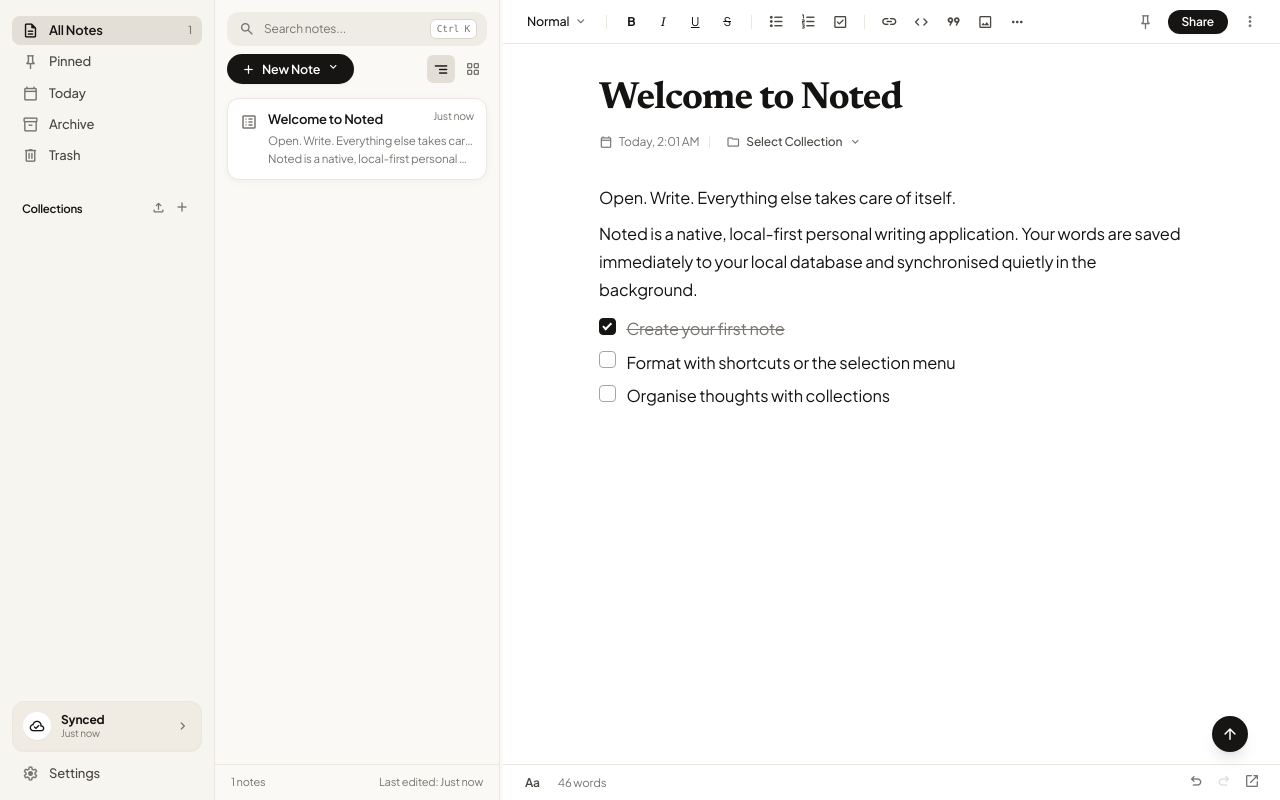
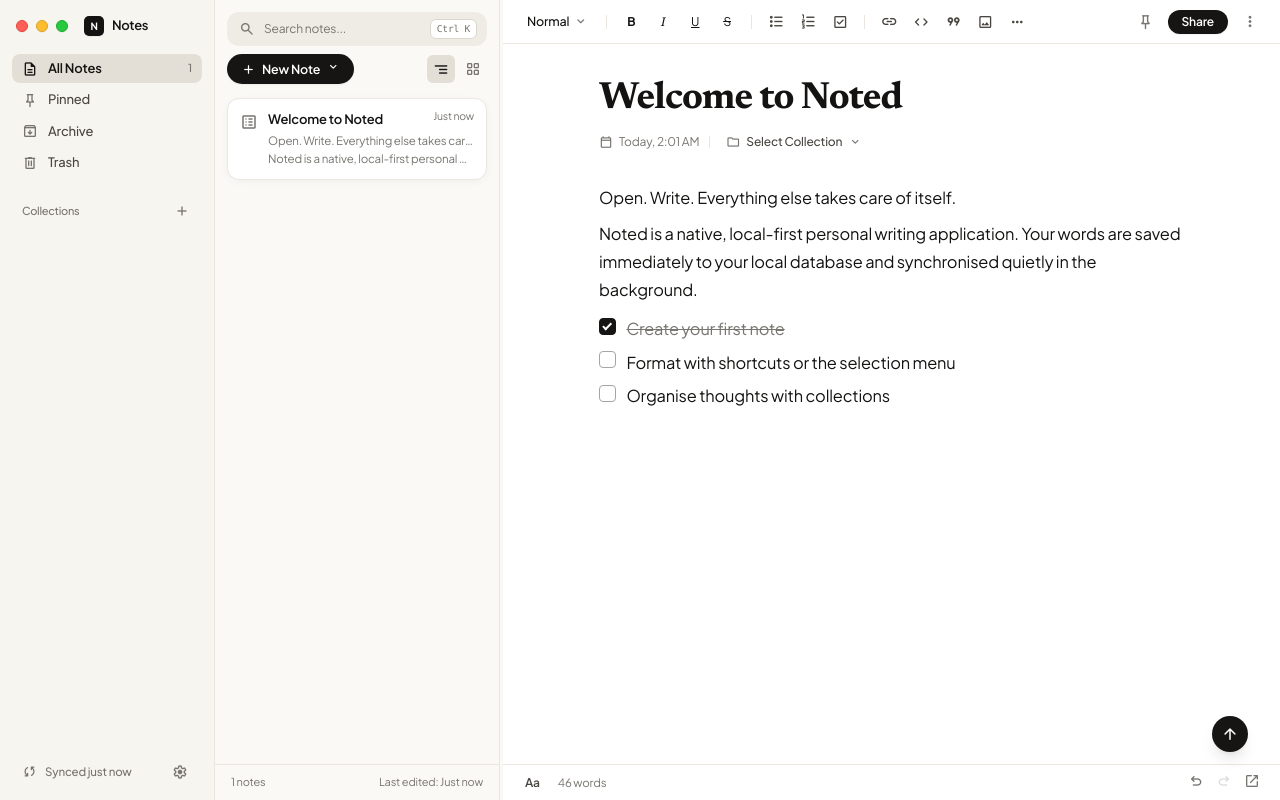
Before and after one commit to jayo14/noted, a React (Vite) app: page / in a window 1280 px wide. Built offline with nearby package versions, Linux system fonts and the light colour scheme.

Commit message:
feat: align sidebar with macos apple notes design

```diff
--- a/src/components/navigation/Sidebar.tsx
+++ b/src/components/navigation/Sidebar.tsx
@@ -2,6 +2,7 @@ import React, { useState, useEffect } from "react";
 import type { NavSection, Collection, Note } from "@/types";
 import { authService, type AuthUser } from "@/services/authService";
 import { Icon } from "@/components/ui/Icon";
+import { getCurrentWindow } from "@tauri-apps/api/window";
 
 interface SidebarProps {
   activeSection: NavSection;
@@ -9,7 +10,7 @@ interface SidebarProps {
   notes: Note[];
   collections: Collection[];
   onSelectSection: (section: NavSection, collectionId?: string | null) => void;
-  onCreateCollection: (name: string) => Promise<void>;
+  onCreateCollection: (name: string, icon?: string) => Promise<void>;
   onRenameCollection: (id: string, name: string) => Promise<void>;
   onDeleteCollection: (id: string) => Promise<void>;
   onOpenSettings: () => void;
@@ -20,11 +21,12 @@ function getCollectionIcon(name: string, customIcon?: string): string {
   if (customIcon) return customIcon;
   const lower = name.toLowerCase();
   if (lower.includes("idea")) return "lightbulb";
+  if (lower.includes("work") || lower.includes("office")) return "folder";
   if (lower.includes("task") || lower.includes("todo")) return "check_box";
-  if (lower.includes("personal") || lower.includes("life")) return "person";
-  if (lower.includes("project") || lower.includes("work")) return "folder";
+  if (lower.includes("personal") || lower.includes("life")) return "folder";
+  if (lower.includes("project")) return "folder";
   if (lower.includes("later") || lower.includes("wait") || lower.includes("time")) return "schedule";
-  if (lower.includes("book") || lower.includes("read") || lower.includes("study")) return "school";
+  if (lower.includes("book") || lower.includes("read") || lower.includes("study") || lower.includes("learn")) return "school";
   if (lower.includes("travel") || lower.includes("trip")) return "flight";
   if (lower.includes("grocery") || lower.includes("shop")) return "shopping_cart";
   return "folder";
@@ -47,6 +49,7 @@ export const Sidebar: React.FC<SidebarProps> = ({
   const [editingCollectionId, setEditingCollectionId] = useState<string | null>(null);
   const [editingName, setEditingName] = useState("");
   const [currentUser, setCurrentUser] = useState<AuthUser | null>(null);
+  const [isTrafficHovered, setIsTrafficHovered] = useState(false);
 
   useEffect(() => {
     const unsub = authService.subscribe((state) => {
@@ -76,11 +79,117 @@ export const Sidebar: React.FC<SidebarProps> = ({
 
   const isNavActive = (section: NavSection) => activeSection === section && activeCollectionId === null;
 
+  const handleClose = async () => {
+    try {
+      const appWindow = getCurrentWindow();
+      await appWindow.close();
+    } catch {}
+  };
+
+  const handleMinimize = async () => {
+    try {
+      const appWindow = getCurrentWindow();
+      await appWindow.minimize();
+    } catch {}
+  };
+
+  const handleMaximize = async () => {
+    try {
+      const appWindow = getCurrentWindow();
+      await appWindow.toggleMaximize();
+    } catch {}
+  };
+
   return (
     <aside className="flex h-full w-[215px] flex-shrink-0 flex-col justify-between border-r border-[var(--border-subtle)] bg-[var(--bg-sidebar)] p-3 text-[var(--text-primary)] select-none">
       <div className="flex flex-col gap-1">
+        {/* macOS Traffic Lights + App Title */}
+        <div
+          data-tauri-drag-region
+          className="flex items-center gap-3 px-1 pt-1 pb-3.5"
+        >
+          {/* Traffic Lights */}
+          <div
+            className="flex items-center gap-2 group/traffic py-1 cursor-pointer"
+            onMouseEnter={() => setIsTrafficHovered(true)}
+            onMouseLeave={() => setIsTrafficHovered(false)}
+          >
+            {/* Red: Close */}
+            <button
+              onClick={handleClose}
+              className="flex h-3 w-3 items-center justify-center rounded-full bg-[#FF5F56] border border-[#E0443E] transition-transform active:scale-90 cursor-pointer shadow-2xs"
+              title="Close"
+              aria-label="Close"
+            >
+              <svg
+                className={`h-1.5 w-1.5 text-[#4D0000] transition-opacity ${
+                  isTrafficHovered ? "opacity-100" : "opacity-0"
+                }`}
+                viewBox="0 0 24 24"
+                strokeWidth="3.5"
+                stroke="currentColor"
+                fill="none"
+              >
+                <line x1="18" y1="6" x2="6" y2="18" />
+                <line x1="6" y1="6" x2="18" y2="18" />
+              </svg>
+            </button>
+
+            {/* Yellow: Minimize */}
+            <button
+              onClick={handleMinimize}
+              className="flex h-3 w-3 items-center justify-center rounded-full bg-[#FFBD2E] border border-[#DEA123] transition-transform active:scale-90 cursor-pointer shadow-2xs"
+              title="Minimize"
+              aria-label="Minimize"
+            >
+              <svg
+                className={`h-1.5 w-1.5 text-[#664D00] transition-opacity ${
+                  isTrafficHovered ? "opacity-100" : "opacity-0"
+                }`}
+                viewBox="0 0 24 24"
+                strokeWidth="4"
+                stroke="currentColor"
+                fill="none"
+              >
+                <line x1="5" y1="12" x2="19" y2="12" />
+              </svg>
+            </button>
+
+            {/* Green: Maximize */}
+            <button
+              onClick={handleMaximize}
+              className="flex h-3 w-3 items-center justify-center rounded-full bg-[#27C93F] border border-[#1AAB29] transition-transform active:scale-90 cursor-pointer shadow-2xs"
+              title="Maximize"
+              aria-label="Maximize"
+            >
+              <svg
+                className={`h-1.5 w-1.5 text-[#004D11] transition-opacity ${
+                  isTrafficHovered ? "opacity-100" : "opacity-0"
+                }`}
+                viewBox="0 0 24 24"
+                strokeWidth="3.5"
+                stroke="currentColor"
+                fill="none"
+              >
+                <polyline points="15 3 21 3 21 9" />
+                <polyline points="9 21 3 21 3 15" />
+              </svg>
+            </button>
+          </div>
+
+          {/* Brand Icon & Name */}
+          <div className="flex items-center gap-2 ml-1">
+            <div className="flex h-5 w-5 items-center justify-center rounded-[5px] bg-[#141312] text-white shadow-2xs">
+              <span className="text-[10px] font-bold tracking-tighter leading-none">N</span>
+            </div>
+            <span className="text-[13px] font-semibold tracking-tight text-[var(--text-primary)]">
+              Notes
+            </span>
+          </div>
+        </div>
+
         {/* Primary Navigation Sections */}
-        <nav className="flex flex-col gap-0.5 pt-1">
+        <nav className="flex flex-col gap-0.5">
           {/* All Notes */}
           <button
             onClick={() => onSelectSection("all")}
@@ -91,7 +200,7 @@ export const Sidebar: React.FC<SidebarProps> = ({
             }`}
           >
             <div className="flex items-center gap-2.5">
-              <Icon name="description" size={17} className={isNavActive("all") ? "text-[var(--accent)]" : "text-[var(--text-muted)]"} />
+              <Icon name="description" size={16} className={isNavActive("all") ? "text-[var(--accent)]" : "text-[var(--text-muted)]"} />
               <span className="text-[13px]">All Notes</span>
             </div>
             <span className="text-[11px] font-medium text-[var(--text-muted)]">{allCount}</span>
@@ -107,27 +216,12 @@ export const Sidebar: React.FC<SidebarProps> = ({
             }`}
           >
             <div className="flex items-center gap-2.5">
-              <Icon name="keep" size={17} className={isNavActive("pinned") ? "text-[var(--accent)]" : "text-[var(--text-muted)]"} />
+              <Icon name="push_pin" size={16} className={isNavActive("pinned") ? "text-[var(--accent)]" : "text-[var(--text-muted)]"} />
               <span className="text-[13px]">Pinned</span>
             </div>
             {pinnedCount > 0 && (
               <span className="text-[11px] font-medium text-[var(--text-muted)]">{pinnedCount}</span>
             )}
-          </button>
-
-          {/* Today */}
-          <button
-            onClick={() => onSelectSection("today")}
-            className={`flex w-full items-center justify-between rounded-lg px-2.5 py-1.5 text-xs font-medium transition-colors ${
-              isNavActive("today")
-                ? "bg-[var(--bg-surface-active)] font-semibold text-[var(--text-primary)]"
-                : "text-[var(--text-secondary)] hover:bg-[var(--bg-surface-hover)] hover:text-[var(--text-primary)]"
-            }`}
-          >
-            <div className="flex items-center gap-2.5">
-              <Icon name="calendar_today" size={17} className={isNavActive("today") ? "text-[var(--accent)]" : "text-[var(--text-muted)]"} />
-              <span className="text-[13px]">Today</span>
-            </div>
           </button>
 
           {/* Archive */}
@@ -140,7 +234,7 @@ export const Sidebar: React.FC<SidebarProps> = ({
             }`}
           >
             <div className="flex items-center gap-2.5">
-              <Icon name="inventory_2" size={17} className={isNavActive("archive") ? "text-[var(--accent)]" : "text-[var(--text-muted)]"} />
+              <Icon name="archive" size={16} className={isNavActive("archive") ? "text-[var(--accent)]" : "text-[var(--text-muted)]"} />
               <span className="text-[13px]">Archive</span>
             </div>
           </button>
@@ -155,151 +249,105 @@ export const Sidebar: React.FC<SidebarProps> = ({
             }`}
           >
             <div className="flex items-center gap-2.5">
-              <Icon name="delete" size={17} className={isNavActive("trash") ? "text-[var(--accent)]" : "text-[var(--text-muted)]"} />
+              <Icon name="delete" size={16} className={isNavActive("trash") ? "text-[var(--accent)]" : "text-[var(--text-muted)]"} />
               <span className="text-[13px]">Trash</span>
             </div>
           </button>
         </nav>
 
         {/* Collections Section */}
-        <div className="mt-4 flex flex-col">
+        <div className="mt-4 flex flex-col gap-1">
           <div className="flex items-center justify-between px-2.5 py-1">
-            <span className="text-[11.5px] font-semibold tracking-tight text-[var(--text-primary)]">
+            <span className="text-[11px] font-medium tracking-tight text-[var(--text-muted)]">
               Collections
             </span>
-            <div className="flex items-center gap-1">
-              {onImportFile && (
-                <label
-                  className="cursor-pointer rounded p-0.5 text-[var(--text-muted)] hover:text-[var(--text-primary)] transition-colors"
-                  title="Import note file"
-                >
-                  <Icon name="upload" size={15} />
-                  <input
-                    type="file"
-                    accept=".md,.markdown,.txt,.json"
-                    className="hidden"
-                    onChange={(e) => {
-                      const file = e.target.files?.[0];
-                      if (file && onImportFile) onImportFile(file);
-                      e.target.value = "";
-                    }}
-                  />
-                </label>
-              )}
             <button
               onClick={() => setIsCreatingCollection(true)}
-                className="rounded p-0.5 text-[var(--text-muted)] hover:text-[var(--text-primary)] transition-colors"
-                title="Create Collection"
+              className="flex h-5 w-5 items-center justify-center rounded text-[var(--text-muted)] hover:bg-[var(--bg-surface-hover)] hover:text-[var(--text-primary)] transition-colors"
+              title="New Collection"
             >
               <Icon name="add" size={16} />
             </button>
           </div>
-          </div>
 
           {/* Inline creation input */}
           {isCreatingCollection && (
-            <div className="flex items-center gap-1 px-2.5 py-1.5">
+            <div className="px-2 py-1">
               <input
                 type="text"
-                autoFocus
-                placeholder="Name..."
                 value={newCollectionName}
                 onChange={(e) => setNewCollectionName(e.target.value)}
                 onKeyDown={(e) => {
                   if (e.key === "Enter") handleCreateSubmit();
                   if (e.key === "Escape") setIsCreatingCollection(false);
                 }}
-                className="w-full rounded border border-[var(--border-strong)] bg-[var(--bg-editor)] px-2 py-1 text-xs outline-none"
+                onBlur={handleCreateSubmit}
+                placeholder="Collection name..."
+                autoFocus
+                className="w-full rounded border border-[var(--border-subtle)] bg-[var(--bg-surface)] px-2 py-1 text-xs text-[var(--text-primary)] placeholder-[var(--text-muted)] outline-hidden focus:border-[var(--accent)]"
               />
-              <button
-                onClick={handleCreateSubmit}
-                className="rounded p-1 text-[var(--text-primary)] hover:bg-[var(--bg-surface-hover)]"
-              >
-                <Icon name="check" size={13} />
-              </button>
-              <button
-                onClick={() => setIsCreatingCollection(false)}
-                className="rounded p-1 text-[var(--text-muted)] hover:bg-[var(--bg-surface-hover)]"
-              >
-                <Icon name="close" size={13} />
-              </button>
             </div>
           )}
 
-          {/* Collection Items */}
-          <div className="mt-1 flex flex-col gap-0.5">
-            {collections.map((col) => {
-              const count = activeNotes.filter((n) => n.collection_id === col.id).length;
-              const isSelected = activeSection === "collection" && activeCollectionId === col.id;
-              const isEditing = editingCollectionId === col.id;
-              const iconName = getCollectionIcon(col.name, col.icon);
+          {/* Collections list */}
+          <div className="flex flex-col gap-0.5">
+            {collections.map((coll) => {
+              const count = activeNotes.filter((n) => n.collection_id === coll.id).length;
+              const isActive = activeSection === "collection" && activeCollectionId === coll.id;
+              const isEditing = editingCollectionId === coll.id;
+              const collIcon = getCollectionIcon(coll.name, coll.icon);
 
-              if (isEditing) {
               return (
-                  <div key={col.id} className="flex items-center gap-1 px-2.5 py-1">
+                <div key={coll.id} className="group flex items-center justify-between rounded-lg">
+                  {isEditing ? (
                     <input
                       type="text"
-                      autoFocus
                       value={editingName}
                       onChange={(e) => setEditingName(e.target.value)}
                       onKeyDown={(e) => {
-                        if (e.key === "Enter") handleRenameSubmit(col.id);
+                        if (e.key === "Enter") handleRenameSubmit(coll.id);
                         if (e.key === "Escape") setEditingCollectionId(null);
                       }}
-                      className="w-full rounded border border-[var(--border-strong)] bg-[var(--bg-editor)] px-2 py-0.5 text-xs outline-none"
+                      onBlur={() => handleRenameSubmit(coll.id)}
+                      autoFocus
+                      className="w-full rounded border border-[var(--border-subtle)] bg-[var(--bg-surface)] px-2 py-1 text-xs text-[var(--text-primary)] outline-hidden focus:border-[var(--accent)]"
                     />
-                    <button onClick={() => handleRenameSubmit(col.id)} className="rounded p-0.5">
-                      <Icon name="check" size={13} />
-                    </button>
-                  </div>
-                );
-              }
-
-              return (
-                <div
-                  key={col.id}
-                  className={`group relative flex items-center justify-between rounded-lg px-2.5 py-1.5 text-xs font-medium transition-colors ${
-                    isSelected
+                  ) : (
+                    <button
+                      onClick={() => onSelectSection("collection", coll.id)}
+                      className={`flex w-full items-center justify-between rounded-lg px-2.5 py-1.5 text-xs font-medium transition-colors ${
+                        isActive
                           ? "bg-[var(--bg-surface-active)] font-semibold text-[var(--text-primary)]"
                           : "text-[var(--text-secondary)] hover:bg-[var(--bg-surface-hover)] hover:text-[var(--text-primary)]"
                       }`}
                     >
-                  <button
-                    onClick={() => onSelectSection("collection", col.id)}
-                    className="flex flex-1 items-center gap-2.5 text-left truncate"
-                  >
+                      <div className="flex items-center gap-2.5 truncate">
                         <Icon
-                      name={iconName}
-                      size={17}
-                      className={isSelected ? "text-[var(--accent)]" : "text-[var(--text-muted)]"}
+                          name={collIcon}
+                          size={16}
+                          className={isActive ? "text-[var(--accent)]" : "text-[var(--text-muted)]"}
                         />
-                    <span className="text-[13px] truncate">{col.name}</span>
-                  </button>
-
-                  <div className="flex items-center gap-1">
-                    <span className="text-[11px] font-medium text-[var(--text-muted)] group-hover:hidden">
+                        <span className="truncate text-[13px]">{coll.name}</span>
+                      </div>
+                      <div className="flex items-center gap-1.5">
+                        <span className="text-[11px] font-medium text-[var(--text-muted)]">
                           {count}
                         </span>
-                    <div className="hidden group-hover:flex items-center gap-0.5">
-                      <button
-                        onClick={() => {
-                          setEditingCollectionId(col.id);
-                          setEditingName(col.name);
+                        {/* More actions button (rename/delete) visible on hover */}
+                        <div
+                          onClick={(e) => {
+                            e.stopPropagation();
+                            const action = confirm(`Delete collection "${coll.name}"?`);
+                            if (action) onDeleteCollection(coll.id);
                           }}
-                        className="rounded p-0.5 text-[var(--text-muted)] hover:text-[var(--text-primary)]"
-                        title="Rename"
+                          className="hidden h-4 w-4 items-center justify-center rounded text-[var(--text-muted)] hover:text-red-500 group-hover:flex"
+                          title="Delete collection"
                         >
-                        <Icon name="edit" size={13} />
-                      </button>
-                      <button
-                        onClick={() => onDeleteCollection(col.id)}
-                        className="rounded p-0.5 text-[var(--text-muted)] hover:text-red-500"
-                        title="Delete"
-                      >
-                        <Icon name="delete" size={13} />
-                      </button>
+                          <Icon name="close" size={13} />
                         </div>
                       </div>
+                    </button>
+                  )}
                 </div>
               );
             })}
@@ -307,38 +355,46 @@ export const Sidebar: React.FC<SidebarProps> = ({
         </div>
       </div>
 
-      {/* Bottom Area: Synced Card & Settings */}
-      <div className="flex flex-col gap-2 pt-2">
-        {/* Synced Card matching Image 1 */}
-        <div
-          onClick={onOpenSettings}
-          className="flex cursor-pointer items-center justify-between rounded-xl bg-[var(--bg-surface)] p-2.5 border border-[var(--border-subtle)] hover:border-[var(--border-strong)] transition-all shadow-2xs"
-          title={currentUser ? `Signed in as ${currentUser.email}` : "Click to view sync status and configure account"}
-        >
-          <div className="flex items-center gap-2.5">
-            <div className="flex h-7 w-7 items-center justify-center rounded-full bg-[var(--bg-editor)] text-[var(--text-primary)] shadow-2xs">
-              <Icon name="cloud_done" size={16} />
-            </div>
-            <div className="flex flex-col">
-              <span className="text-[12px] font-bold text-[var(--text-primary)] leading-tight">
-                Synced
-              </span>
-              <span className="text-[10px] text-[var(--text-muted)] leading-tight">
-                Just now
-              </span>
-            </div>
-          </div>
-          <Icon name="chevron_right" size={16} className="text-[var(--text-muted)]" />
+      {/* Sidebar Footer: Synced Status + Settings Button */}
+      <div className="flex flex-col gap-1.5 pt-2">
+        {/* Synced Status Badge matching Apple Notes */}
+        <div className="flex items-center justify-between px-2.5 py-1 text-xs text-[var(--text-muted)]">
+          <div className="flex items-center gap-2">
+            <Icon name="sync" size={15} className="text-[var(--text-muted)]" />
+            <span className="text-[11.5px] font-medium">Synced just now</span>
           </div>
 
           {/* Settings button */}
           <button
             onClick={onOpenSettings}
-          className="flex w-full items-center gap-2.5 rounded-lg px-2.5 py-1.5 text-xs font-medium text-[var(--text-secondary)] hover:bg-[var(--bg-surface-hover)] hover:text-[var(--text-primary)] transition-colors"
+            className="flex h-6 w-6 items-center justify-center rounded-md text-[var(--text-muted)] hover:bg-[var(--bg-surface-hover)] hover:text-[var(--text-primary)] transition-colors cursor-pointer"
+            title="Settings"
+            aria-label="Settings"
           >
-          <Icon name="settings" size={17} className="text-[var(--text-muted)]" />
-          <span className="text-[13px]">Settings</span>
+            <Icon name="settings" size={16} />
           </button>
+        </div>
+
+        {/* User Account / Import row if logged in */}
+        {currentUser && (
+          <div className="flex items-center justify-between border-t border-[var(--border-subtle)] px-2 pt-2 text-[11px] text-[var(--text-muted)]">
+            <span className="truncate max-w-[130px]">{currentUser.email}</span>
+            {onImportFile && (
+              <label className="cursor-pointer text-[var(--text-secondary)] hover:text-[var(--text-primary)]" title="Import note">
+                <Icon name="upload_file" size={14} />
+                <input
+                  type="file"
+                  accept=".md,.txt"
+                  className="hidden"
+                  onChange={(e) => {
+                    const file = e.target.files?.[0];
+                    if (file) onImportFile(file);
+                  }}
+                />
+              </label>
+            )}
+          </div>
+        )}
       </div>
     </aside>
   );
```
Lines whose indentation alone changed are shown as unchanged.
